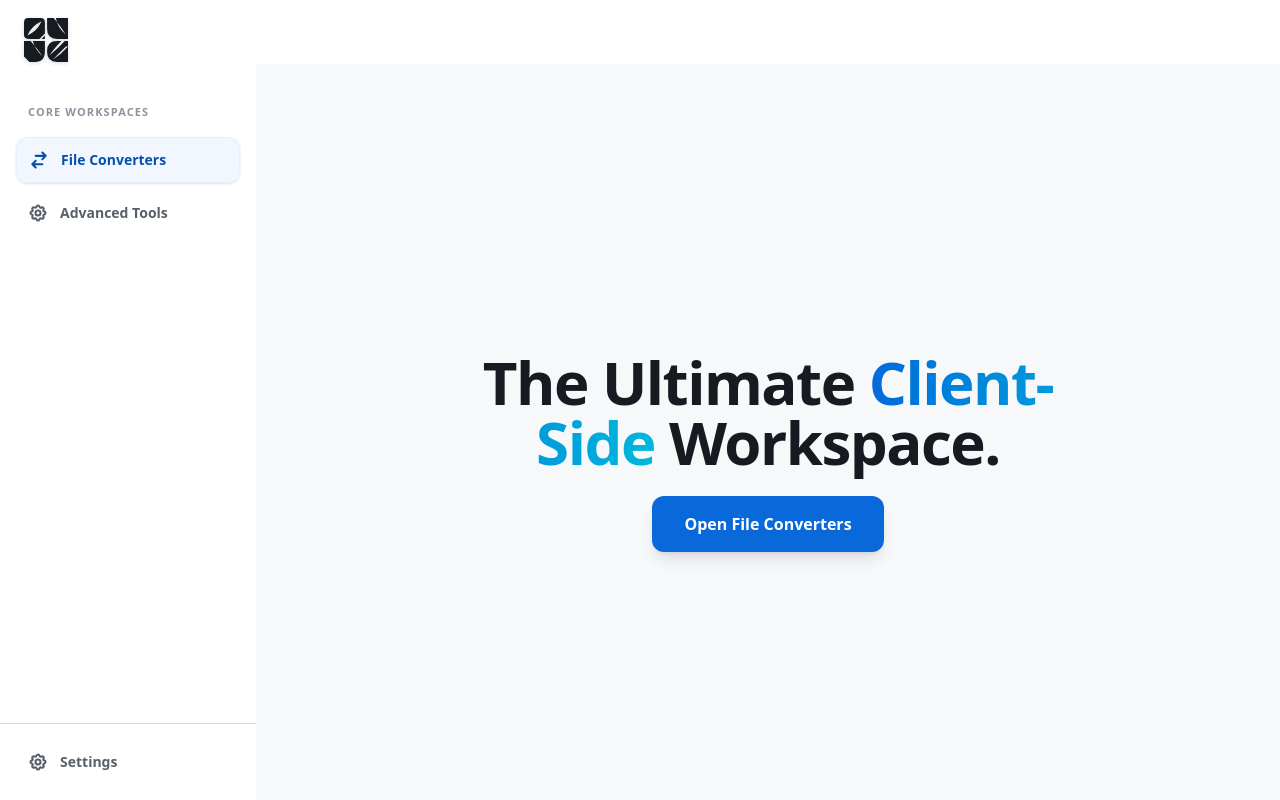
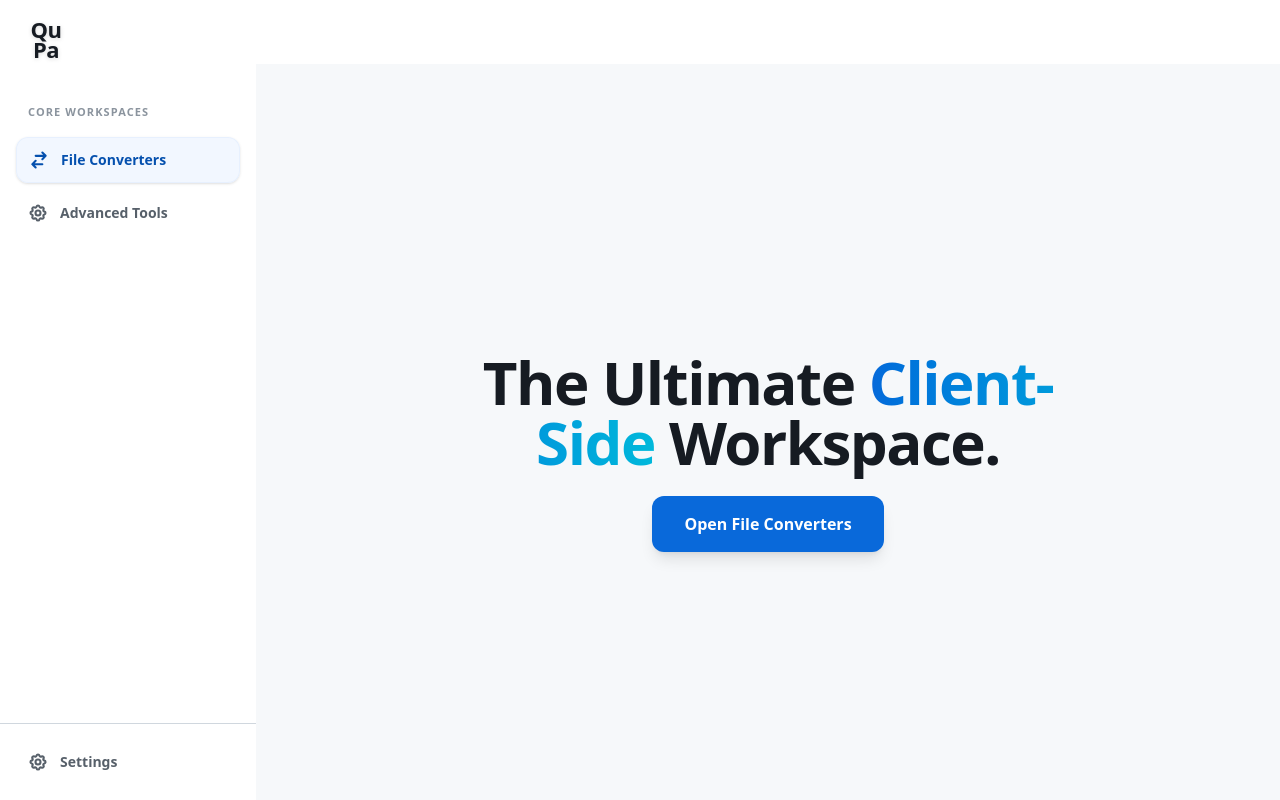
Before and after one commit to qunci/qupa, a Next.js app: page / in a window 1280 px wide. Built offline with nearby package versions, Linux system fonts and the light colour scheme.

Commit message:
feat: render logo as stacked text QuPa using SK Quadratica font as requested

```diff
--- a/src/components/BrandLogo.tsx
+++ b/src/components/BrandLogo.tsx
@@ -7,37 +7,39 @@ interface BrandLogoProps {
 export function BrandLogo({ className = "" }: BrandLogoProps) {
   return (
     <svg
-      viewBox="0 0 400 400"
+      viewBox="0 0 200 200"
       className={`text-slate-900 dark:text-white ${className}`}
       xmlns="http://www.w3.org/2000/svg"
     >
-      <g fill="currentColor">
-        {/* Top-Left: "Q" */}
-        <path d="
-          M 40 0 L 150 0 Q 190 0 190 40 L 190 140 L 140 190 L 40 190 Q 0 190 0 150 L 0 40 Q 0 0 40 0 Z
-          M 30 160 Q 70 70 160 30 Q 120 120 30 160 Z
-        " fillRule="evenodd" />
-        <path d="M 160 190 L 190 190 L 190 160 Z" />
-
-        {/* Top-Right: "u" */}
-        <path d="
-          M 210 0 L 400 0 L 400 190 L 300 190 Q 210 190 210 100 Z
-          M 270 0 Q 330 70 380 150 Q 300 80 290 0 Z
-        " fillRule="evenodd" />
-
-        {/* Bottom-Left: "P" */}
-        <path d="
-          M 0 210 L 190 210 L 190 300 Q 190 400 100 400 L 50 400 L 0 350 Z
-          M 60 210 Q 120 280 170 350 Q 100 290 80 210 Z
-        " fillRule="evenodd" />
-
-        {/* Bottom-Right: "a" */}
-        <path d="
-          M 300 210 L 400 210 L 400 400 L 300 400 Q 210 400 210 310 L 210 300 Q 210 210 300 210 Z
-          M 370 210 Q 310 280 230 340 Q 290 260 340 210 Z
-          M 400 260 Q 340 330 260 380 Q 330 310 380 260 Z
-        " fillRule="evenodd" />
-      </g>
+      {/*
+        Logo ini dirender menggunakan font SK Quadratica sesuai desain Canva Anda.
+        Untuk memastikan font ini dirender di semua perangkat pengguna,
+        pastikan Anda telah menambahkan file webfont SK Quadratica ke proyek Anda.
+      */}
+      <text
+        x="100"
+        y="90"
+        textAnchor="middle"
+        fontFamily="'SK Quadratica', 'Orbitron', system-ui, sans-serif"
+        fontWeight="900"
+        fontSize="100"
+        fill="currentColor"
+        letterSpacing="-0.02em"
+      >
+        Qu
+      </text>
+      <text
+        x="100"
+        y="180"
+        textAnchor="middle"
+        fontFamily="'SK Quadratica', 'Orbitron', system-ui, sans-serif"
+        fontWeight="900"
+        fontSize="100"
+        fill="currentColor"
+        letterSpacing="-0.02em"
+      >
+        Pa
+      </text>
     </svg>
   );
 }
```
